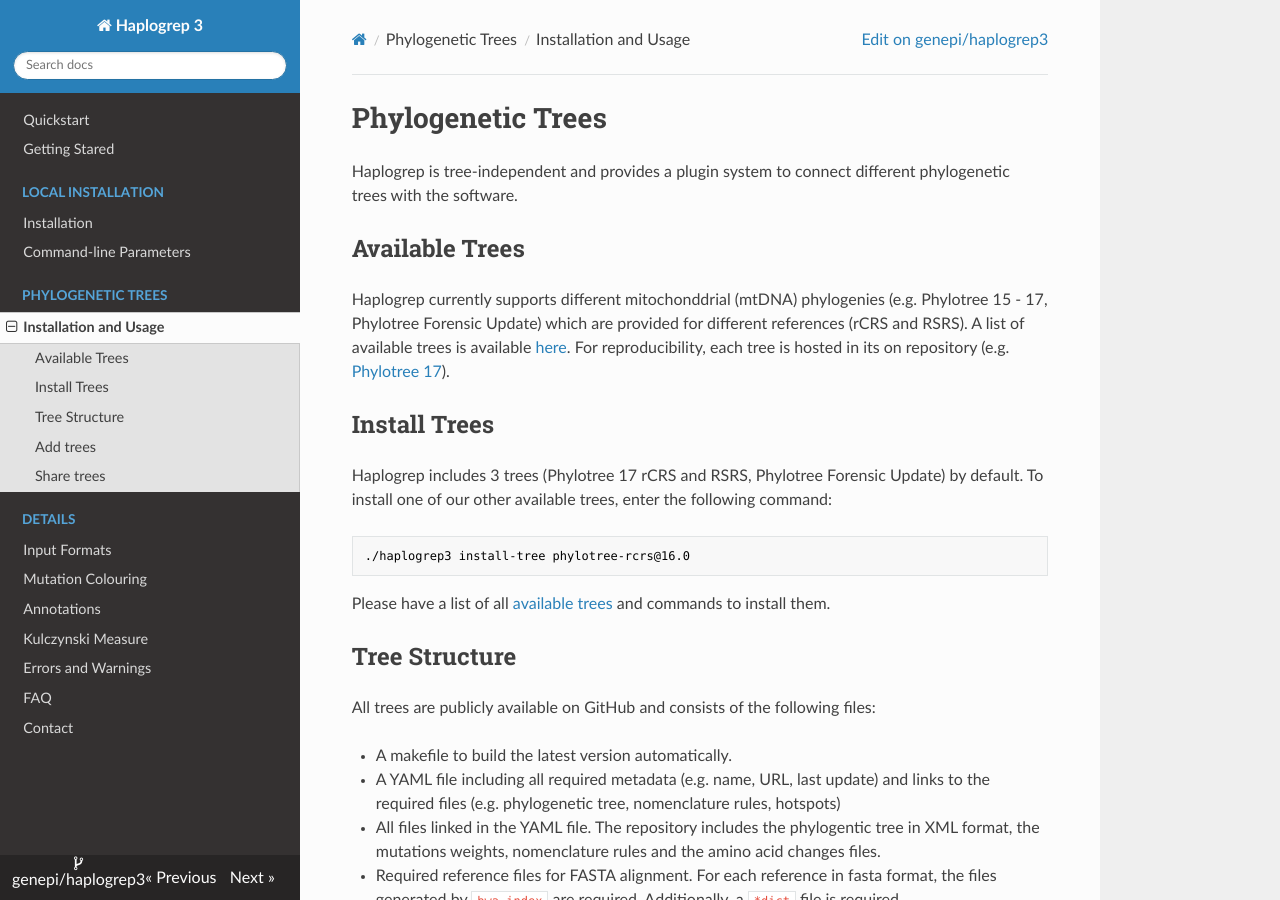
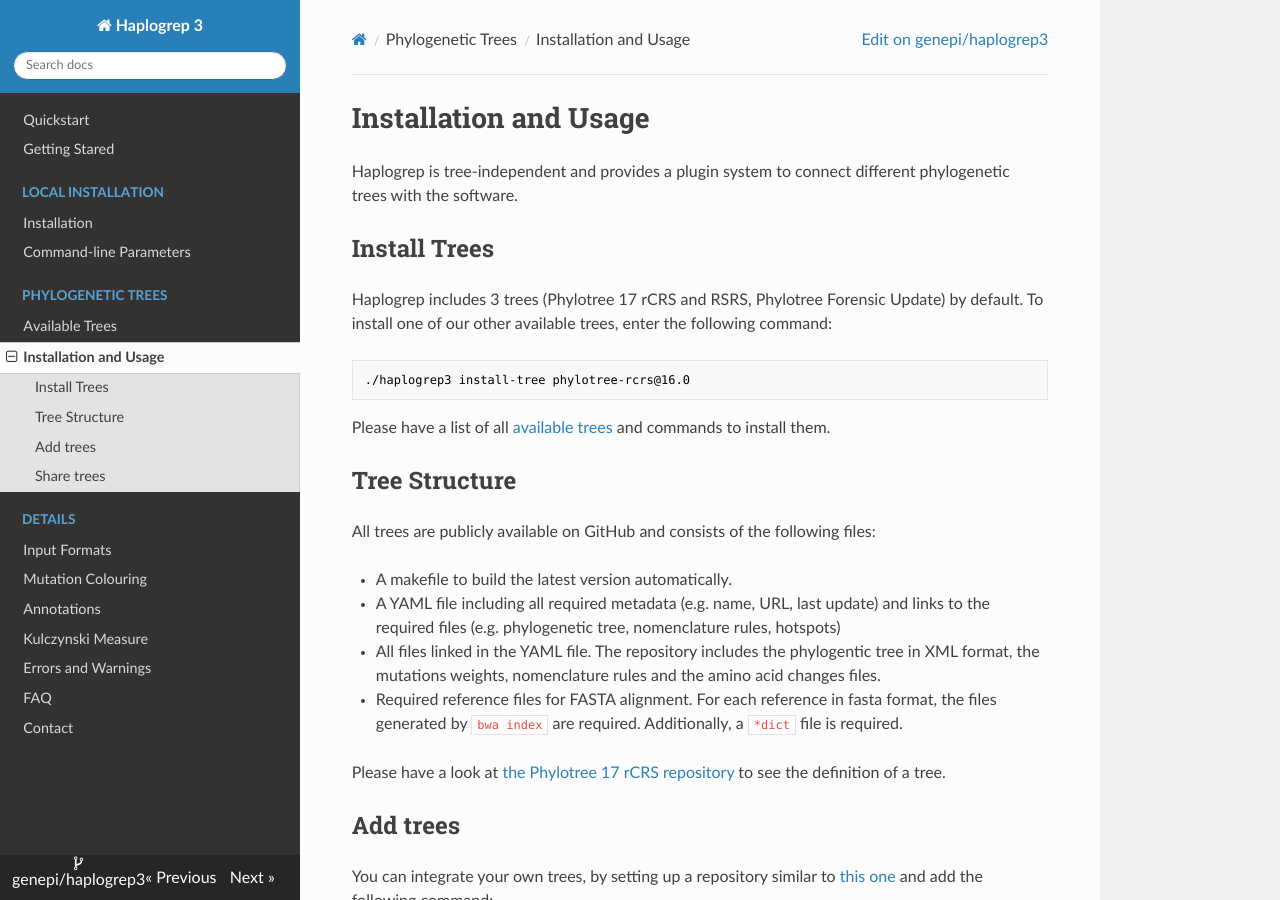
Before and after one commit to genepi/haplogrep3, an MkDocs documentation site: the page built from docs/trees.md, in a window 1280 px wide and 900 px high. Built offline with MkDocs 1.6.1, drawn with Linux system fonts in a browser that asks for light colours; nearby versions of some CDN libraries.

Commit message:
Add available trees to documentation

```diff
--- a/docs/trees.md
+++ b/docs/trees.md
@@ -1,9 +1,6 @@
-# Phylogenetic Trees
+# Installation and Usage
 
 Haplogrep is tree-independent and provides a plugin system to connect different phylogenetic trees with the software.
-
-## Available Trees
-Haplogrep currently supports different mitochonddrial (mtDNA) phylogenies (e.g. Phylotree 15 - 17, Phylotree Forensic Update) which are provided for different references (rCRS and RSRS). A list of available trees is available [here](https://genepi.github.io/haplogrep-trees). For reproducibility, each tree is hosted in its on repository (e.g. [Phylotree 17](https://github.com/genepi/phylotree-rcrs-17)).
 
 ## Install Trees
 Haplogrep includes 3 trees (Phylotree 17 rCRS and RSRS, Phylotree Forensic Update) by default.
--- a/mkdocs.yml
+++ b/mkdocs.yml
@@ -8,6 +8,7 @@ nav:
   - Installation: installation.md
   - Command-line Parameters: parameters.md
 - Phylogenetic Trees:
+  - Available Trees: available-trees.md
   - Installation and Usage: trees.md
 - Details:
   - Input Formats: input-formats.md
```
Also changed, not shown: docs/available-trees.md (added, +2 -0 lines).
